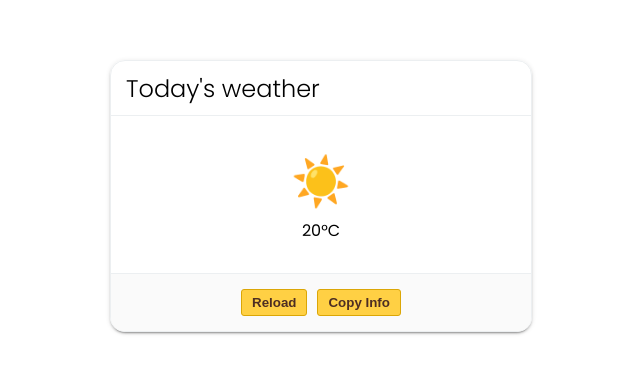
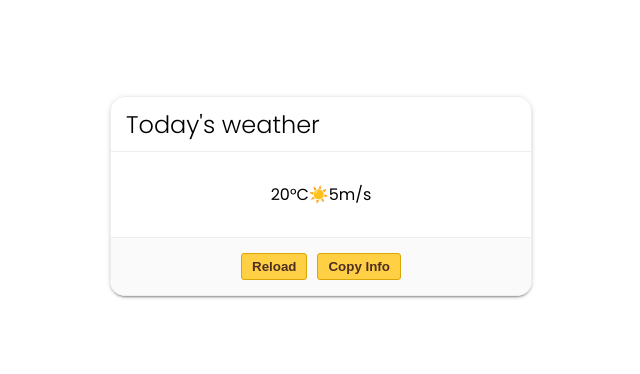
Before and after one commit to qetiproject/angular-template-outlet-example, an Angular app: page / in a window 1280 px wide. Shown: the part 204-578 px from the top of the page, without its empty margins (319-959 px from the left). Built offline with nearby package versions, Linux system fonts and the light colour scheme.

Commit message:
ngTemplateOutletContext

```diff
--- a/src/app/app.component.html
+++ b/src/app/app.component.html
@@ -1,4 +1,14 @@
-<weather-widget [headerTemplate]="altWidgetHeader"></weather-widget>
+<weather-widget
+    [headerTemplate]="altWidgetHeader"
+    [contentTemplate]="altWidgetContainer"
+></weather-widget>
 <ng-template #altWidgetHeader>
     <div class="alt-header"> Today's weather</div>
 </ng-template>
+<ng-template #altWidgetContainer let-state>
+    <div>
+        <span>{{state.data.temperature}}°C</span>
+        <span>{{ state.data.skyCondition === 'sunny' ? '☀️' : '☁️' }}</span>
+        <span>{{ state.data.windspeed}}m/s</span>
+    </div>
+</ng-template>
--- a/src/app/widgets/weather-widget/weather-widget.component.html
+++ b/src/app/widgets/weather-widget/weather-widget.component.html
@@ -2,13 +2,19 @@
   <ng-container [ngTemplateOutlet]="headerTemplate || defaultWidgetHeader"></ng-container>
   <ng-template #defaultWidgetHeader>
     <div class="widget-title">Weather Forecast</div>
-  <div class="widget-sub-title">Current weather in your location</div>
+    <div class="widget-sub-title">Current weather in your location</div>
   </ng-template>
-
 </div>
 <div class="widget-content">
-  <div class="sky-condition">{{ state.data.skyCondition === 'sunny' ? '☀️' : '☁️' }}</div>
-  <div class="temperature">{{state.data.temperature}}°C</div>
+  <ng-container
+    [ngTemplateOutlet]="contentTemplate || defaultWidgetContent"
+    [ngTemplateOutletContext]="{$implicit: state}"
+  ></ng-container>
+  <!-- [ngTemplateOutletContext]="{state: state}" -->
+  <ng-template #defaultWidgetContent>
+    <div class="sky-condition">{{ state.data.skyCondition === 'sunny' ? '☀️' : '☁️' }}</div>
+    <div class="temperature">{{state.data.temperature}}°C</div>
+  </ng-template>
 </div>
 <div class="widget-actions">
   <button (click)="actions.reload()">Reload</button>
--- a/src/app/widgets/weather-widget/weather-widget.component.ts
+++ b/src/app/widgets/weather-widget/weather-widget.component.ts
@@ -15,8 +15,7 @@
   state = inject(WidgetState);
   actions = inject(WidgetActions);
 
-  @Input()
-  headerTemplate!: TemplateRef<any>;
+  @Input() headerTemplate!: TemplateRef<any>;
 
-  @Input() contentTemplate!: TemplateRef<any>;
+  @Input() contentTemplate!: TemplateRef<WidgetState>;
 }
```
